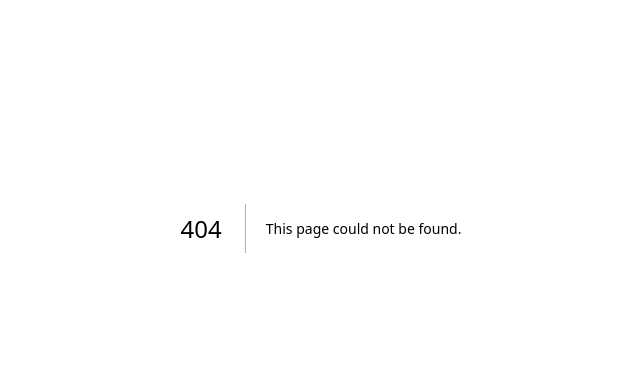
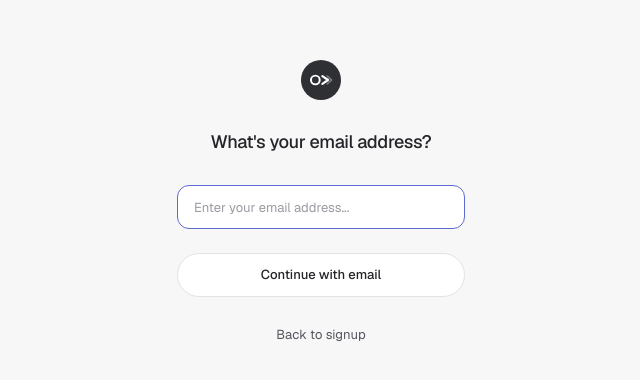
Before and after one commit to natashahans/playnext, a Next.js app: page /signup/email in a window 1280 px wide. Before the commit this address had no page. Shown: the part 172-552 px from the top of the page, without its empty margins (319-959 px from the left). Built offline with nearby package versions, Linux system fonts and the light colour scheme.

Commit message:
Add email signup page and refine auth layout

```diff
--- /dev/null
+++ b/src/app/signup/email/page.tsx
@@ -0,0 +1,67 @@
+"use client";
+
+import Link from "next/link";
+import { useState } from "react";
+import { useRouter } from "next/navigation";
+
+function PlayNextLogo() {
+  return (
+    <div className="mx-auto mb-[28px] flex h-[40px] w-[40px] items-center justify-center rounded-full bg-[#2f3033]">
+      <svg width="24" height="16" viewBox="0 0 34 22" fill="none" className="text-white">
+        <circle cx="9" cy="11" r="6.2" stroke="currentColor" strokeWidth="2.8" />
+        <path d="M19 5.6L27 11L19 16.4" stroke="currentColor" strokeWidth="3" strokeLinecap="round" strokeLinejoin="round" />
+        <path d="M26 5.6L32 11L26 16.4" stroke="currentColor" strokeWidth="2.4" strokeLinecap="round" strokeLinejoin="round" opacity="0.34" />
+      </svg>
+    </div>
+  );
+}
+
+export default function SignupEmailPage() {
+  const router = useRouter();
+  const [email, setEmail] = useState("");
+
+  function continueWithEmail(event: React.FormEvent<HTMLFormElement>) {
+    event.preventDefault();
+
+    const encodedEmail = encodeURIComponent(email.trim());
+    router.push(`/signup/details?email=${encodedEmail}`);
+  }
+
+  return (
+    <main className="min-h-screen bg-[#f7f7f8] text-[#242528]">
+      <div className="flex min-h-screen items-start justify-center px-6 pt-[29vh]">
+        <div className="w-full max-w-[340px] text-center">
+          <PlayNextLogo />
+
+          <h1 className="text-[18px] font-medium tracking-[-0.02em] text-[#242528]">
+            What&apos;s your email address?
+          </h1>
+
+          <form onSubmit={continueWithEmail} className="mt-[30px] flex flex-col items-center gap-6">
+            <input
+              type="email"
+              required
+              value={email}
+              onChange={(event) => setEmail(event.target.value)}
+              placeholder="Enter your email address..."
+              className="h-[44px] w-[288px] rounded-[12px] border border-[#5E6AD2] bg-white px-4 text-[13px] text-[#242528] outline-none placeholder:text-[#9a9ba1]"
+            />
+
+            <button
+              type="submit"
+              className="h-[44px] w-[288px] rounded-full border border-[#e3e3e6] bg-white text-[13px] font-medium text-[#242528] transition hover:bg-[#f4f4f5]"
+            >
+              Continue with email
+            </button>
+          </form>
+
+          <p className="mt-[28px] text-[13px]">
+            <Link href="/signup" className="text-[#55565c] hover:text-[#242528] hover:underline">
+              Back to signup
+            </Link>
+          </p>
+        </div>
+      </div>
+    </main>
+  );
+}
--- a/src/app/signup/page.tsx
+++ b/src/app/signup/page.tsx
@@ -50,7 +50,7 @@ export default function SignupPage() {
 
   return (
     <main className="min-h-screen bg-[#f7f7f8] text-[#242528]">
-      <div className="flex min-h-screen items-center justify-center px-6">
+      <div className="flex min-h-screen items-start justify-center px-6 pt-[29vh]">
         <div className="w-full max-w-[340px] text-center">
           <PlayNextLogo />
 
```
